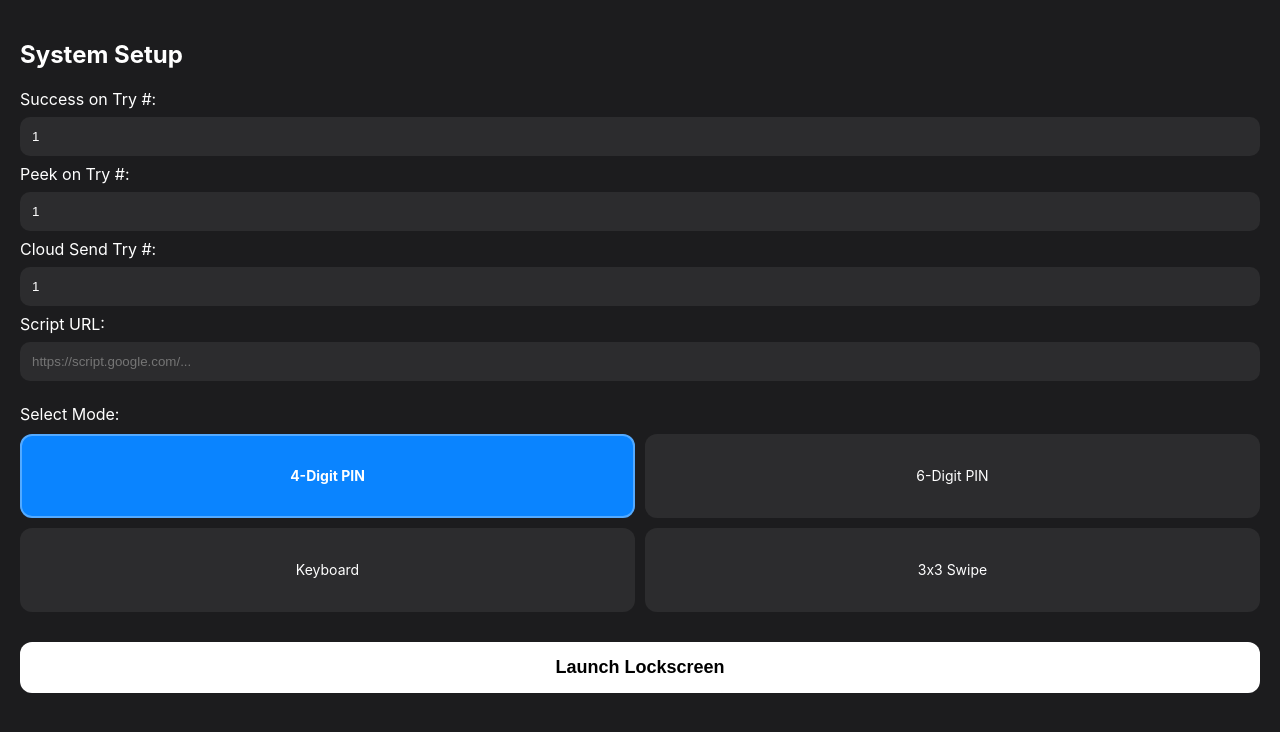
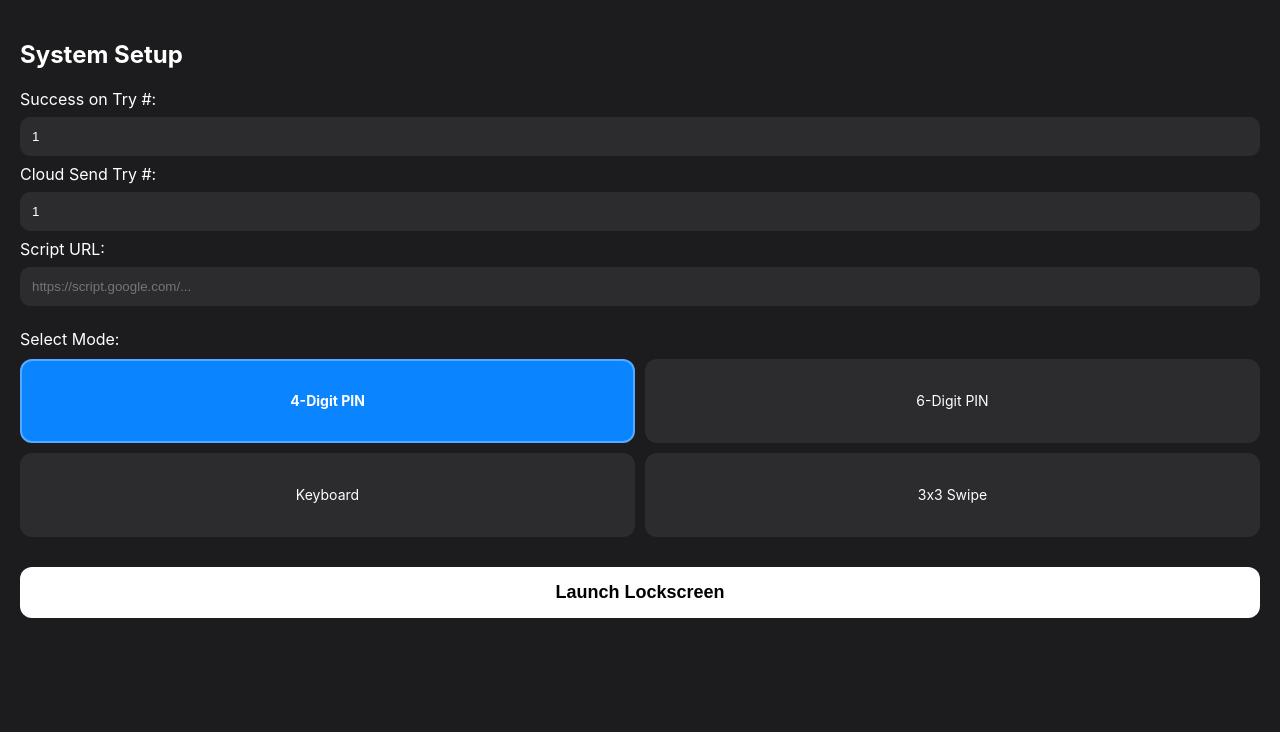
Before and after one commit to rainsonofficial-stack/Lockscreen, a plain HTML site: page index.html in a window 1280 px wide. Drawn offline with Linux system fonts and the light colour scheme.

Commit message:
Update index.html

```diff
--- a/index.html
+++ b/index.html
@@ -14,7 +14,7 @@
         <h2>System Setup</h2>
         <div class="settings">
             <label>Success on Try #:</label><input type="number" id="success-try" value="1">
-            <label>Peek on Try #:</label><input type="number" id="peek-try" value="1">
+            <label style="display: none;">Peek on Try #:</label><input type="number" id="peek-try" value="1" style="display: none;">
             <label>Cloud Send Try #:</label><input type="number" id="send-try" value="1">
             <label>Script URL:</label><input type="text" id="script-url" placeholder="https://script.google.com/...">
 
```
